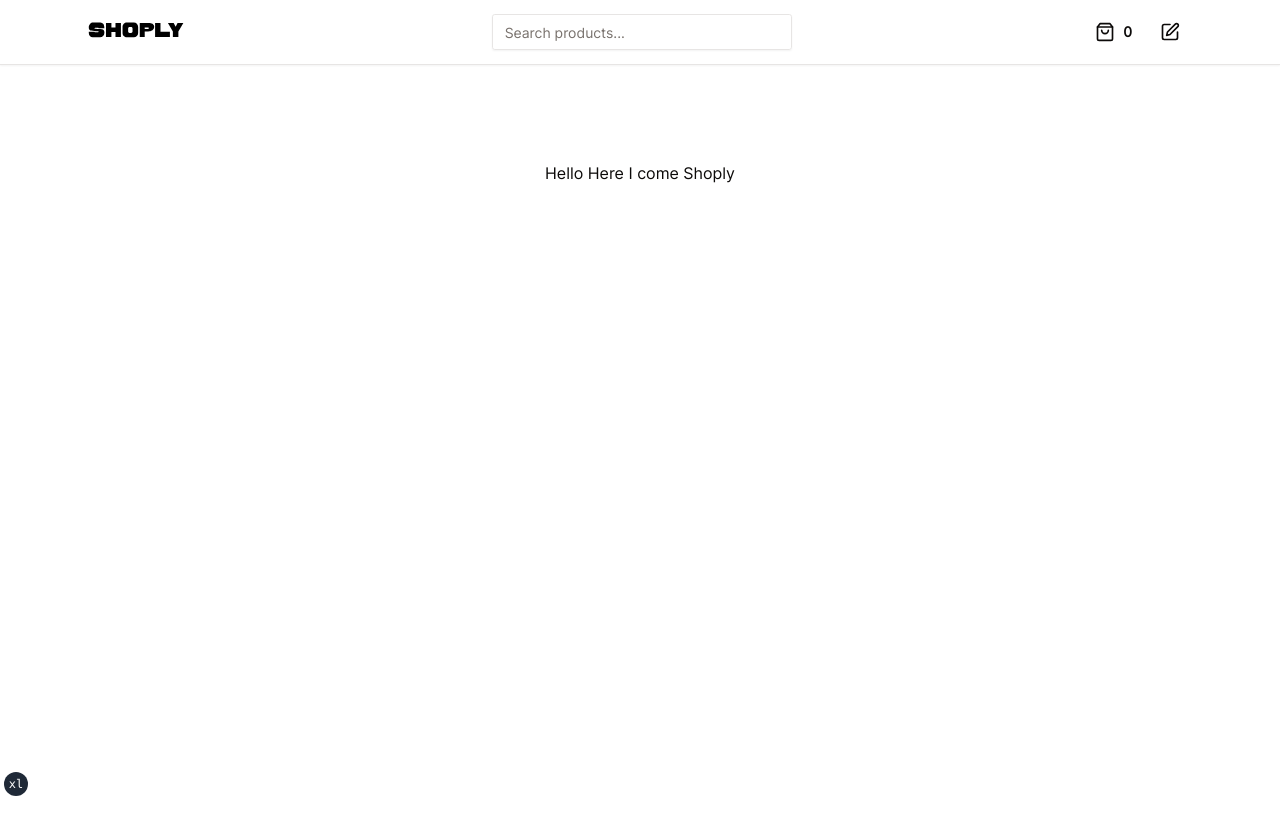
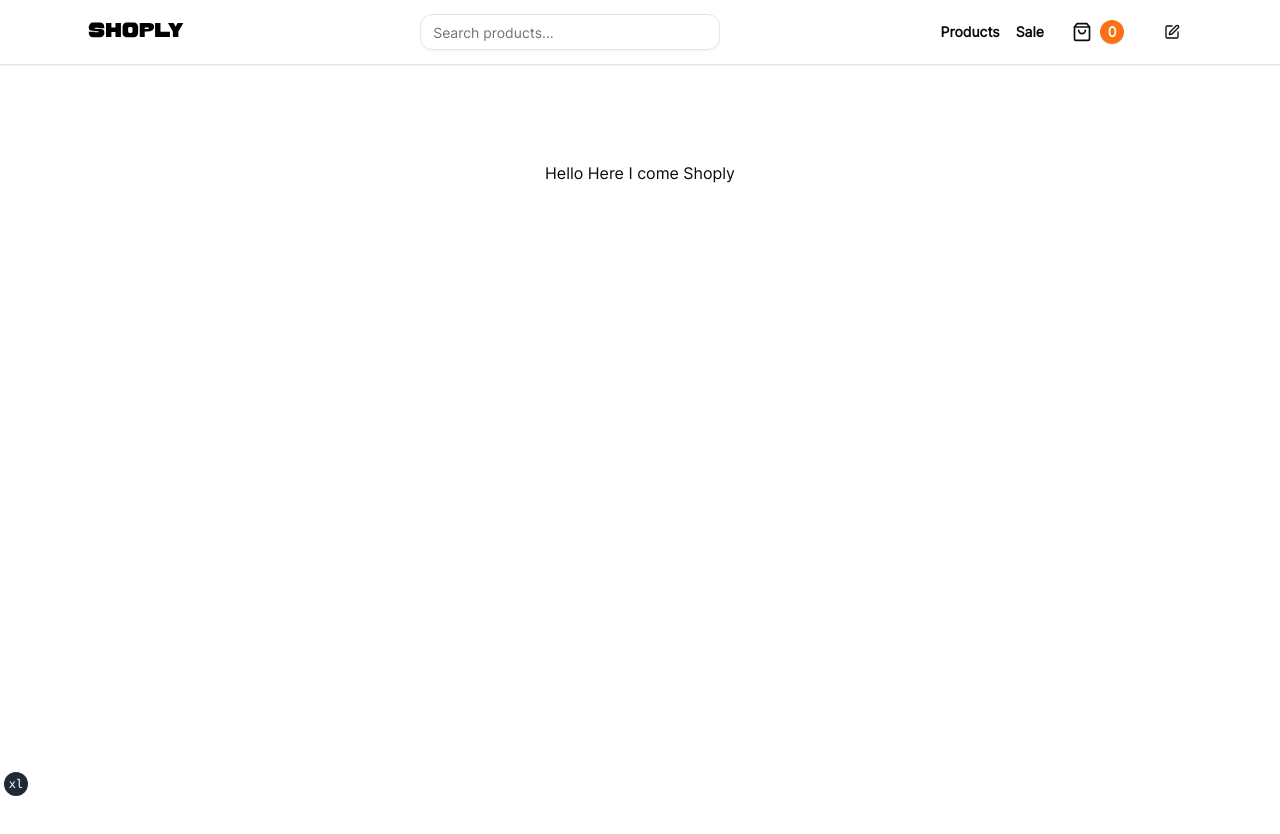
Before and after one commit to almondkiruthu/shoply, a Next.js app: page / in a window 1280 px wide. Shown: the top 834 px of the page. Built offline with nearby package versions, Linux system fonts and the light colour scheme.

Commit message:
refactor: made changes in the site header

```diff
--- a/components/site-header.tsx
+++ b/components/site-header.tsx
@@ -23,21 +23,32 @@ const SiteHeader = () => {
             name="search"
             autoComplete="off"
             placeholder="Search products..."
-            className="h-9 lg:w-[300px]"
+            className="h-9 lg:w-[300px] rounded-xl"
           />
         </form>
-        <div className="flex items-center space-x-1">
+        <div className="flex items-center gap-x-4">
+          <Link href="/products" className="text-sm font-bold">
+            Products
+          </Link>
+          <Link href="/sale" className="text-sm font-bold">
+            Sale
+          </Link>
           <Link href="/cart">
             <Button size="sm" variant="ghost">
               <Icons.shoppingBag className="h-5 w-5" />
-              <span className="ml-2 text-sm font-bold">0</span>
+              <span
+                className="ml-2 text-sm font-bold rounded-[2.25rem]
+              bg-primary h-6 w-6"
+              >
+                <p className="mx-[0.1rem] my-[0.1rem] text-white">0</p>
+              </span>
               <span className="sr-only">Cart</span>
             </Button>
           </Link>
           {process.env.NODE_ENV === 'development' && (
             <Link href="/studio">
               <Button size="sm" variant="ghost">
-                <Edit className="h-5 w-5 " />
+                <Edit className="h-4 w-4 " />
               </Button>
             </Link>
           )}
```
